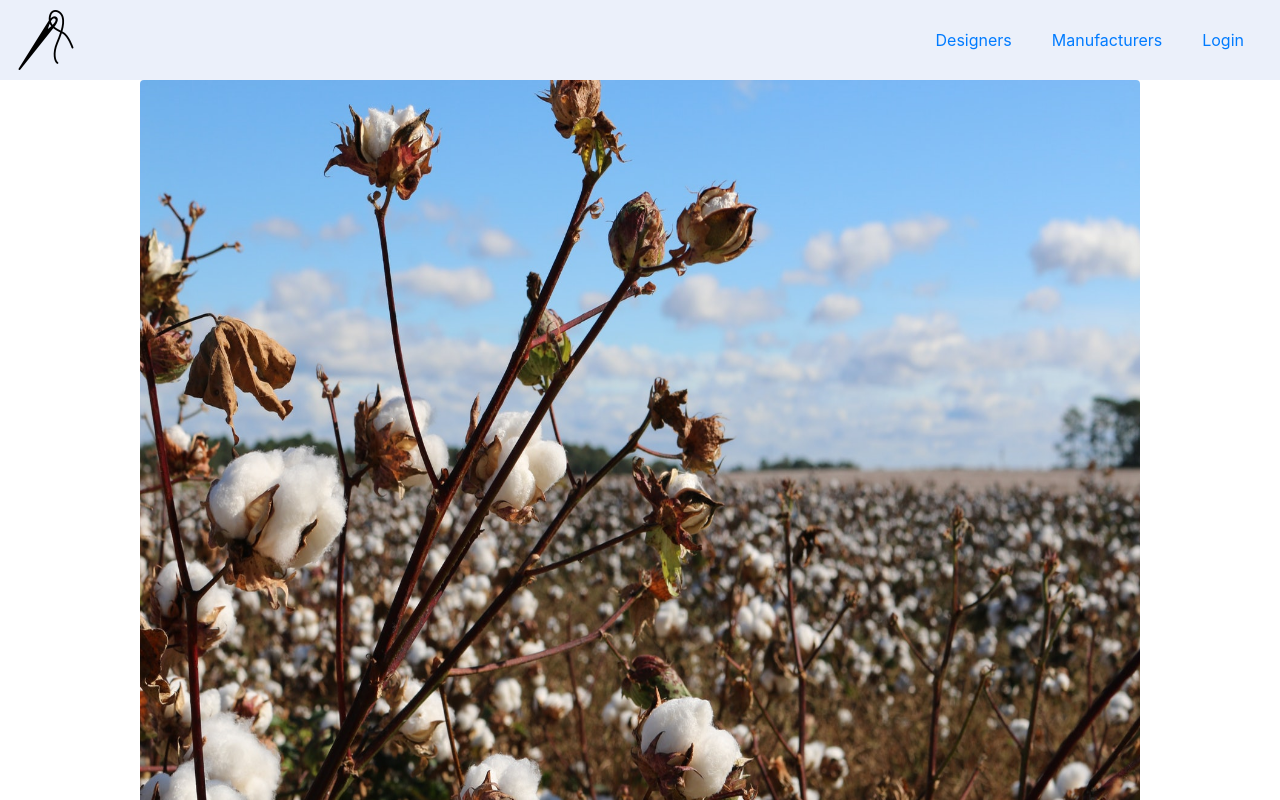
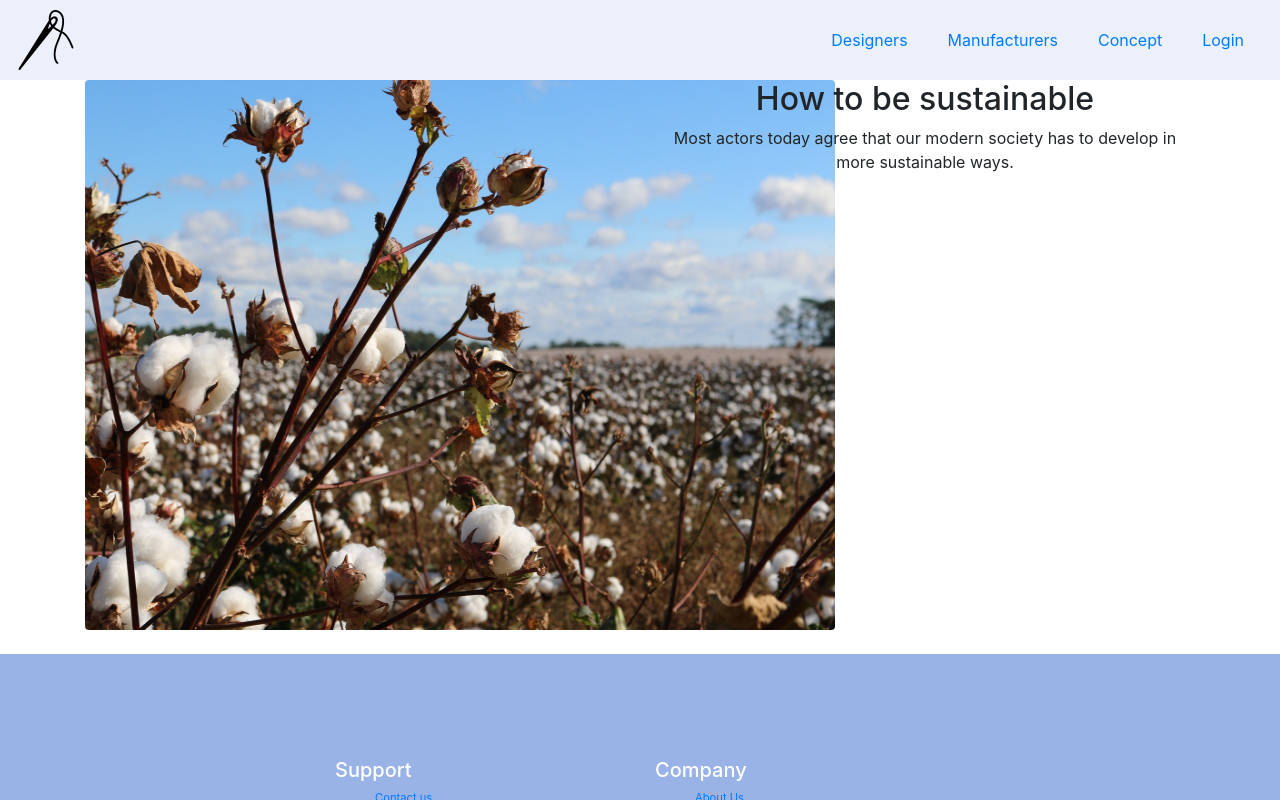
Before and after one commit to juanibe/reborn-zero-waste, a React (Create React App) app in the folder client/: page /concept in a window 1280 px wide. Shown: the top 800 px of the page. Built offline with nearby package versions, Linux system fonts and the light colour scheme; no server answers; a web font is replaced by a local one.

Commit message:
fixed the modal errors

```diff
--- a/client/package.json
+++ b/client/package.json
@@ -7,7 +7,7 @@
     "bootstrap": "^4.3.1",
     "mdbreact": "^4.11.0",
     "react": "^16.8.4",
-    "react-bootstrap": "^1.0.0-beta.5",
+    "react-bootstrap": "^1.0.0-beta.6",
     "react-dom": "^16.8.4",
     "react-popup": "^0.10.0",
     "react-scripts": "^2.1.8",
--- a/client/src/components/Modaldesigner.js
+++ b/client/src/components/Modaldesigner.js
@@ -7,7 +7,13 @@ import AuthService from "./auth/auth-service";
 class ModalDesigner extends Component {
   constructor(props) {
     super(props);
-    this.state = { username: "", password: "", error: false };
+    this.state = {
+      username: "",
+      password: "",
+      city: "",
+      brand: "",
+      error: false
+    };
     this.service = new AuthService();
   }
 
@@ -68,7 +74,7 @@ class ModalDesigner extends Component {
                     type="brand"
                     placeholder="Name of your brand"
                     name="brand"
-                    value={this.state.username}
+                    value={this.state.brand}
                     onChange={e => this.handleChange(e)}
                   />
                 </Form.Group>
--- a/client/src/components/Modalmanufacturer.js
+++ b/client/src/components/Modalmanufacturer.js
@@ -29,6 +29,7 @@ class ModalManufacturer extends Component {
     event.preventDefault();
     const username = this.state.username;
     const password = this.state.password;
+    const company = this.state.company;
 
     this.service
       .signup(username, password)
@@ -36,6 +37,7 @@ class ModalManufacturer extends Component {
         this.setState({
           username: "",
           password: "",
+          company: "",
           modalOpen: false
         });
         this.props.getUser(response);
@@ -75,7 +77,7 @@ class ModalManufacturer extends Component {
                       type="name"
                       placeholder="Name of your company"
                       name="name"
-                      value={this.state.username}
+                      value={this.state.company}
                       onChange={e => this.handleChange(e)}
                     />
                   </Form.Group>
--- a/client/src/components/NavbarHeader.js
+++ b/client/src/components/NavbarHeader.js
@@ -1,4 +1,3 @@
-
 import AuthService from "./auth/auth-service";
 import Modalmanufacturer from "./Modalmanufacturer";
 import Image from "react-bootstrap/Image";
@@ -51,7 +50,7 @@ export default class NavbarHeader extends React.Component {
     });
   }
   render() {
-    console.log(this.state.loggedInUser)
+    console.log(this.state.loggedInUser);
     return (
       <div>
         {/* color="secondary" */}
@@ -66,16 +65,28 @@ export default class NavbarHeader extends React.Component {
               <NavItem className="active link-navbar">
                 <Link to="/designers">Designers</Link>
               </NavItem>
+
               <NavItem className="active link-navbar">
                 <Link to="/manufacturers">Manufacturers</Link>
               </NavItem>
+
               <NavItem className="active link-navbar">
-                {this.state.loggedInUser
-                  ?
-                  <Link onClick={() => this.logoutUser()} tag={Link} to="/logout"> Logout </Link>
-                  :
+                <Link to="/concept">Concept</Link>
+              </NavItem>
+
+              <NavItem className="active link-navbar">
+                {this.state.loggedInUser ? (
+                  <Link
+                    onClick={() => this.logoutUser()}
+                    tag={Link}
+                    to="/logout"
+                  >
+                    {" "}
+                    Logout{" "}
+                  </Link>
+                ) : (
                   <ModalLogin getUser={this.props.getUser} />
-                }
+                )}
               </NavItem>
               {/* <UncontrolledDropdown nav inNavbar>
                 <DropdownToggle nav caret>
--- a/client/src/pages/Concept.js
+++ b/client/src/pages/Concept.js
@@ -1,24 +1,32 @@
 import React, { Component } from "react";
 import { MDBRow, MDBContainer } from "mdbreact";
 import Image from "react-bootstrap/Image";
+import { Container, Row, Col } from "react-bootstrap";
 
 class Concept extends Component {
   render() {
     return (
-      <MDBContainer>
-        <MDBRow>
-          <div class="col">
+      <Container>
+        <Row>
+          <Col sm={6}>
             <Image
               src="/images/cotton.jpeg"
               alt="fabric"
-              width="1000"
-              height="800"
+              width="750"
+              height="550"
               rounded
             />
-            <p>Blablablalbalblalba</p>
-          </div>
-        </MDBRow>
-      </MDBContainer>
+          </Col>
+
+          <Col sm={6}>
+            <h2>How to be sustainable</h2>
+            <p>
+              Most actors today agree that our modern society has to develop in
+              more sustainable ways.
+            </p>
+          </Col>
+        </Row>
+      </Container>
     );
   }
 }
--- a/client/src/pages/Home.js
+++ b/client/src/pages/Home.js
@@ -40,7 +40,7 @@ class Home extends Component {
               <Cards
                 title={content.individuals.title}
                 text={content.individuals.text}
-                image={content.individuals.image}
+                image={content.manufacturer.image}
                 signUpLink={<ModalIndividual getUser={this.props.getUser} />}
               />
             </div>
```
Also changed, not shown: 1 other file (tests, documents, lock files or other folders).
